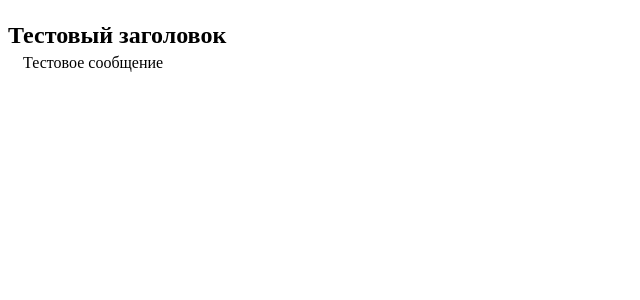
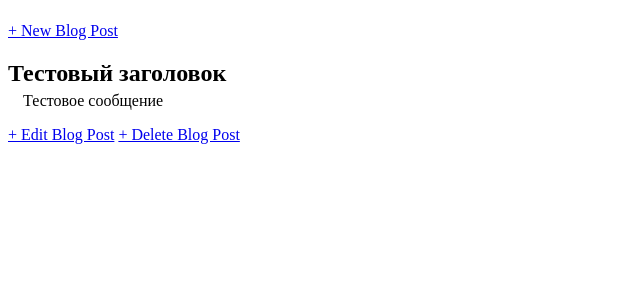
Before and after one commit to P0ZITIV-iwns/Django, a Django app: page /post/1/ in a window 1280 px wide. Shown: the part 58-358 px from the top of the page, without its empty margins (0-640 px from the left). Run offline with Django 4.2, Linux system fonts and the light colour scheme; data comes from the database, SQL or seed files in the repository; both versions use the stored data as it was after the commit.

Commit message:
Add files via upload

```diff
--- a/PO_432/PR5/PR5/PR5/urls.py
+++ b/PO_432/PR5/PR5/PR5/urls.py
@@ -21,5 +21,8 @@ from blog import views
 urlpatterns = [
     path('admin/', admin.site.urls),
     path('', views.BlogListView.as_view(), name='home'),
-    path('post/<int:pk>/', views.BlogDetailView.as_view(), name='post_detail')
+    path('post/<int:pk>/', views.BlogDetailView.as_view(), name='post_detail'),
+    path('post/new/', views.BlogCreateView.as_view(), name='post_new'),
+    path('post/<int:pk>/edit/', views.BlogUpdateView.as_view(), name='post_edit'),
+    path('post/<int:pk>/delete/', views.BlogDeleteView.as_view(), name='post_delete'),
 ]
--- a/PO_432/PR5/PR5/blog/models.py
+++ b/PO_432/PR5/PR5/blog/models.py
@@ -1,4 +1,5 @@
 from django.db import models
+from django.urls import reverse
 
 
 class Post(models.Model):
@@ -9,3 +10,6 @@ class Post(models.Model):
 
     def __str__(self):
         return self.title
+
+    def get_absolute_url(self):
+        return reverse('post_detail', args=[str(self.id)])
--- a/PO_432/PR5/PR5/blog/views.py
+++ b/PO_432/PR5/PR5/blog/views.py
@@ -1,4 +1,6 @@
 from django.views.generic import ListView, DetailView
+from django.views.generic.edit import CreateView, UpdateView, DeleteView
+from django.urls import reverse_lazy
 from .models import Post
 
 
@@ -10,3 +12,21 @@ class BlogListView(ListView):
 class BlogDetailView(DetailView):
     model = Post
     template_name = 'post_detail.html'
+
+
+class BlogCreateView(CreateView):
+    model = Post
+    template_name = 'post_new.html'
+    fields = '__all__'
+
+
+class BlogUpdateView(UpdateView):
+    model = Post
+    template_name = 'post_edit.html'
+    fields = ['title', 'body']
+
+
+class BlogDeleteView(DeleteView):
+    model = Post
+    template_name = 'post_delete.html'
+    success_url = reverse_lazy('home')
--- a/PO_432/PR5/PR5/templates/base.html
+++ b/PO_432/PR5/PR5/templates/base.html
@@ -13,6 +13,7 @@
         </h1>
     </header>
     <div class="container">
+        <a href="{% url 'post_new' %}">+ New Blog Post</a>
         {% block content %}
         {% endblock content %}
     </div>
--- a/PO_432/PR5/PR5/templates/post_detail.html
+++ b/PO_432/PR5/PR5/templates/post_detail.html
@@ -11,6 +11,8 @@
           <h2>{{ post.title }}</h2>
           <p>{{ post.body }}</p>
         </div>
+        <a href="{% url 'post_edit' post.pk %}">+ Edit Blog Post</a>
+        <a href="{% url 'post_delete' post.pk %}">+ Delete Blog Post</a>
       {% endblock content %}
 </body>
 </html>
```
Also changed, not shown: PO_432/PR5/PR5/templates/post_delete.html (added, +18 -0 lines), PO_432/PR5/PR5/templates/post_edit.html (added, +18 -0 lines), PO_432/PR5/PR5/templates/post_new.html (added, +18 -0 lines), PO_432/PR5/PR5/db.sqlite3.
